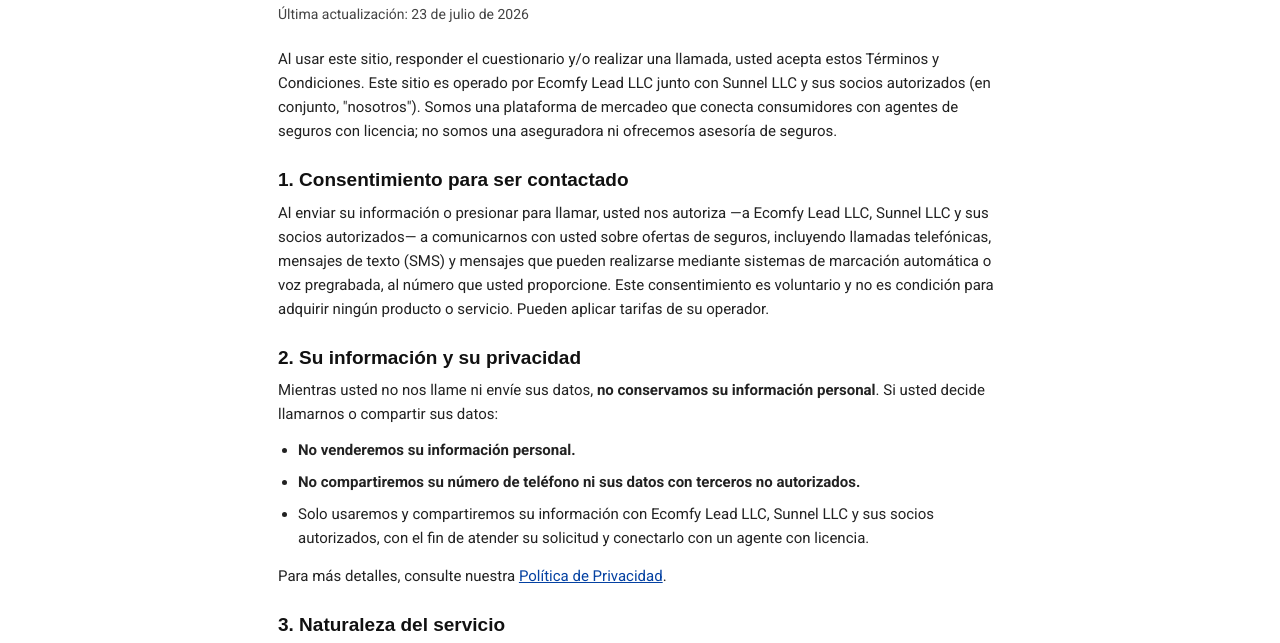
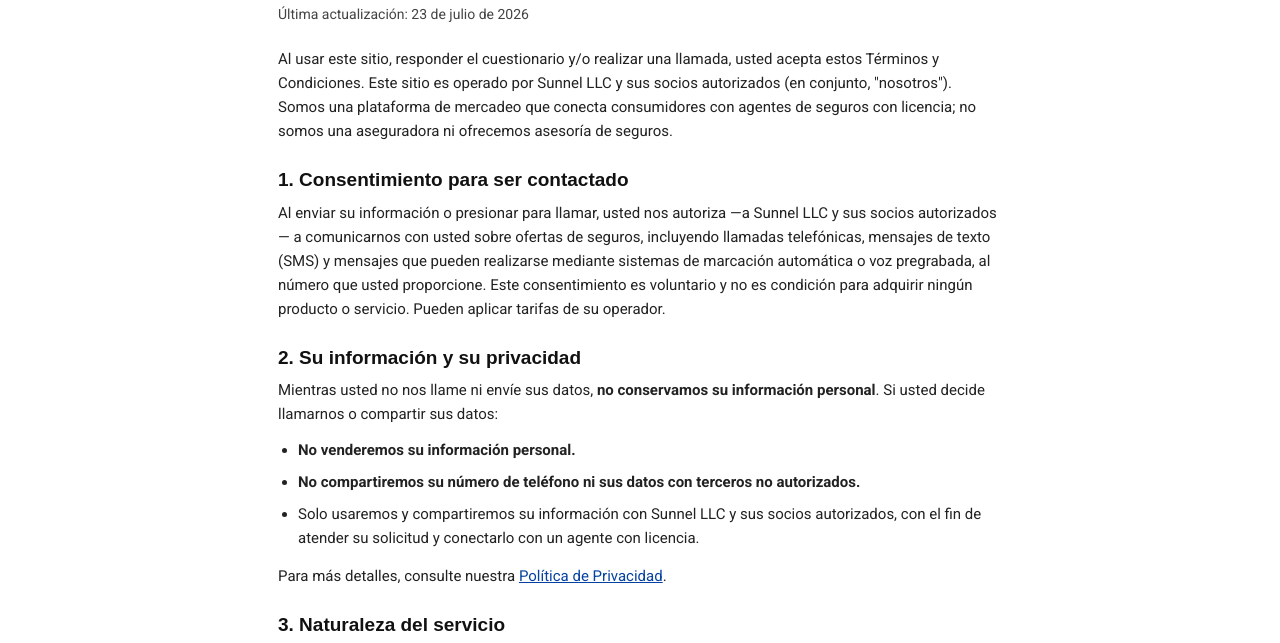
Before and after one commit to javierjordiguevaraolivera-hue/life-insurances, a plain HTML site: page terms.html in a window 1280 px wide. Shown: the part 75-718 px from the top of the page. Drawn offline with Linux system fonts and the light colour scheme.

Commit message:
politicas

```diff
--- a/terms.html
+++ b/terms.html
@@ -21,16 +21,16 @@
 
     <p>
       Al usar este sitio, responder el cuestionario y/o realizar una llamada, usted acepta estos
-      Términos y Condiciones. Este sitio es operado por Ecomfy Lead LLC junto con
-      Sunnel LLC y sus socios autorizados (en conjunto, "nosotros").
+      Términos y Condiciones. Este sitio es operado por Sunnel LLC y sus socios autorizados
+      (en conjunto, "nosotros").
       Somos una plataforma de mercadeo que conecta consumidores con agentes de seguros con licencia;
       no somos una aseguradora ni ofrecemos asesoría de seguros.
     </p>
 
     <h2>1. Consentimiento para ser contactado</h2>
     <p>
-      Al enviar su información o presionar para llamar, usted nos autoriza —a Ecomfy Lead LLC,
-      Sunnel LLC y sus socios autorizados— a comunicarnos con usted sobre
+      Al enviar su información o presionar para llamar, usted nos autoriza —a Sunnel LLC
+      y sus socios autorizados— a comunicarnos con usted sobre
       ofertas de seguros, incluyendo llamadas telefónicas, mensajes de texto (SMS) y mensajes que
       pueden realizarse mediante sistemas de marcación automática o voz pregrabada, al número que
       usted proporcione. Este consentimiento es voluntario y no es condición para adquirir ningún
@@ -45,7 +45,7 @@
     <ul>
       <li><strong>No venderemos su información personal.</strong></li>
       <li><strong>No compartiremos su número de teléfono ni sus datos con terceros no autorizados.</strong></li>
-      <li>Solo usaremos y compartiremos su información con Ecomfy Lead LLC, Sunnel LLC
+      <li>Solo usaremos y compartiremos su información con Sunnel LLC
           y sus socios autorizados, con el fin de atender su solicitud y conectarlo con un agente con licencia.</li>
     </ul>
     <p>Para más detalles, consulte nuestra <a href="privacy.html">Política de Privacidad</a>.</p>
```
Also changed, not shown: privacy.html (+3 -3 lines).
